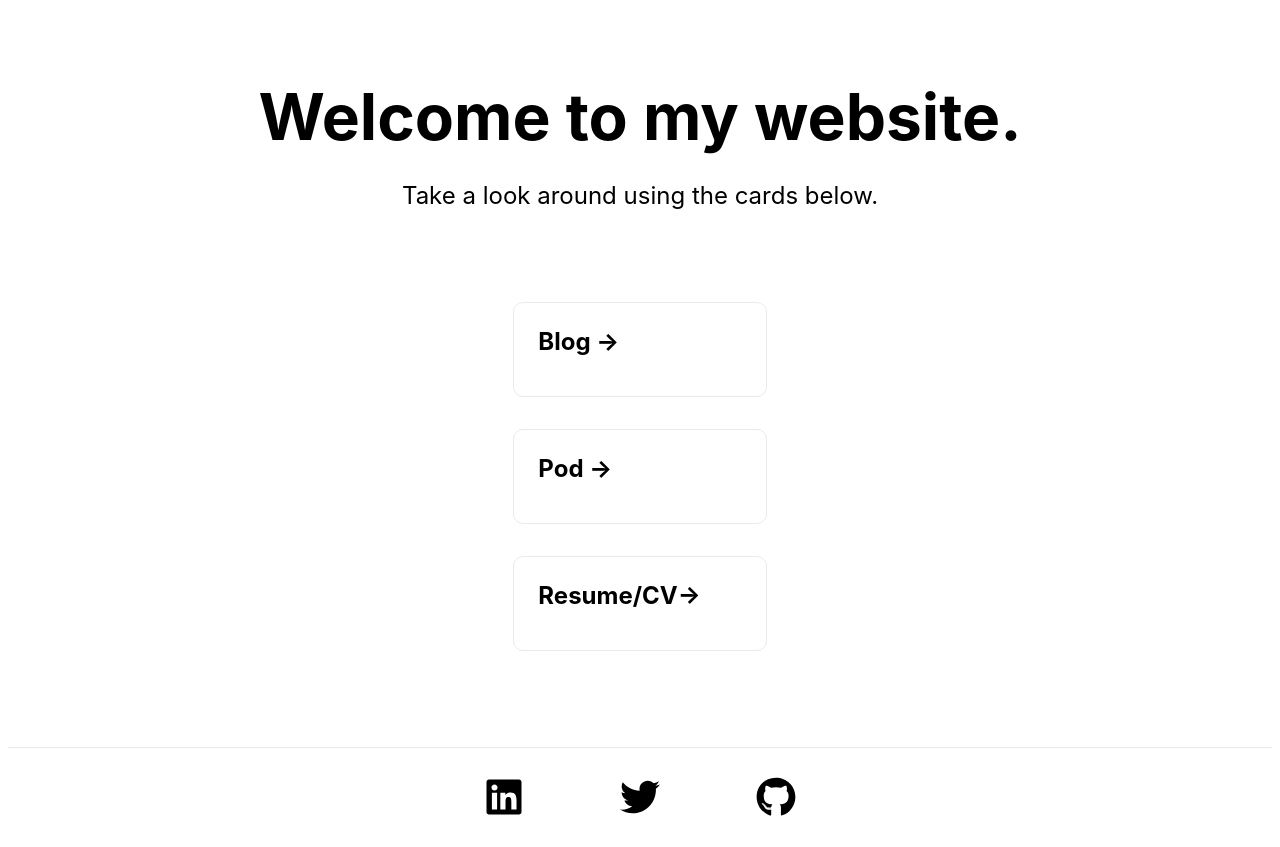
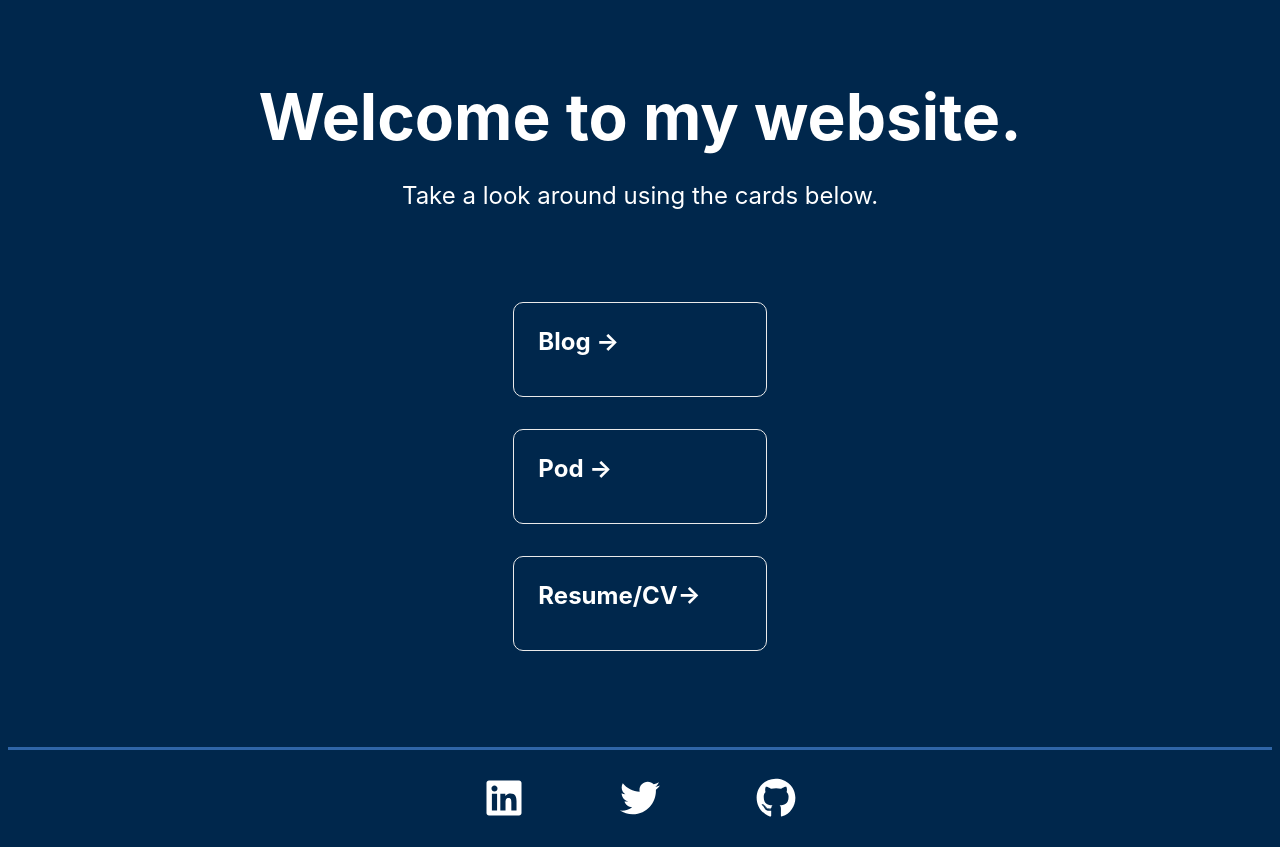
Before and after one commit to maxwalts/mwalts.com, a Next.js app: page / in a window 1280 px wide. Built offline with nearby package versions, Linux system fonts and the light colour scheme.

Commit message:
new theme

```diff
--- a/package.json
+++ b/package.json
@@ -13,15 +13,20 @@
     "@mdx-js/react": "^1.6.22",
     "@next/mdx": "^10.2.3",
     "add": "^2.0.6",
+    "canvas-sketch": "^0.7.4",
+    "canvas-sketch-cli": "^1.11.14",
     "find-up": "^5.0.0",
     "fs": "^0.0.1-security",
     "instagram-private-api": "^1.45.1",
     "instagram-web-api": "^2.2.2",
     "next": "10.x",
+    "p5": "^1.4.0",
     "react": "17.x",
     "react-dom": "17.x",
     "react-google-docs-viewer": "^1.0.1",
     "react-icons": "^4.2.0",
+    "react-p5": "^1.3.19",
+    "react-p5-wrapper": "^2.4.1",
     "react-pdf": "^5.3.0",
     "react-player": "^2.9.0",
     "react-svg": "^13.0.6",
--- a/pages/index.js
+++ b/pages/index.js
@@ -6,6 +6,7 @@ import {FaGithub} from 'react-icons/fa';
 
 
 export default function Home() {
+
   return (
     <div className={styles.container}>
       <Head>
--- a/styles/Home.module.css
+++ b/styles/Home.module.css
@@ -7,6 +7,9 @@
   flex-direction: column;
   justify-content: center;
   align-items: center;
+  background-color: #00274C;
+  color: #FFFFFF;
+
 }
 
 
@@ -18,6 +21,7 @@
   justify-content: center;
   align-items: center;
 }
+
 .main a:hover,
 .main a:focus,
 .main a:active {
@@ -31,12 +35,14 @@
   flex-direction: column;
   justify-content: center;
   align-items: center;
+  background-color: #00274C;
+  color: #FFFFFF;
 }
 
 .footer {
   width: 100%;
   height: 100px;
-  border-top: 1px solid #eaeaea;
+  border-top: 3px solid #2F65A7;
   display: flex;
   justify-content: center;
   align-items: center;
@@ -55,6 +61,7 @@
 .footer a:focus,
 .footer a:active {
   font-weight: bold;
+  color: #D86018;
 }
 
 .title a {
@@ -72,11 +79,13 @@
   margin: 0;
   line-height: 1.15;
   font-size: 4rem;
+
 }
 
 .title,
 .description {
   text-align: center;
+
 }
 
 .tooltip {
@@ -159,8 +168,8 @@
 .card:hover,
 .card:focus,
 .card:active {
-  color: #0070f3;
-  border-color: #0070f3;
+  color: #2F65A7;
+  border-color: #2F65A7;
 }
 
 .card h3 {
```
Also changed, not shown: 1623978713339 2.jpeg (deleted), 1 other file (tests, documents, lock files or other folders).
